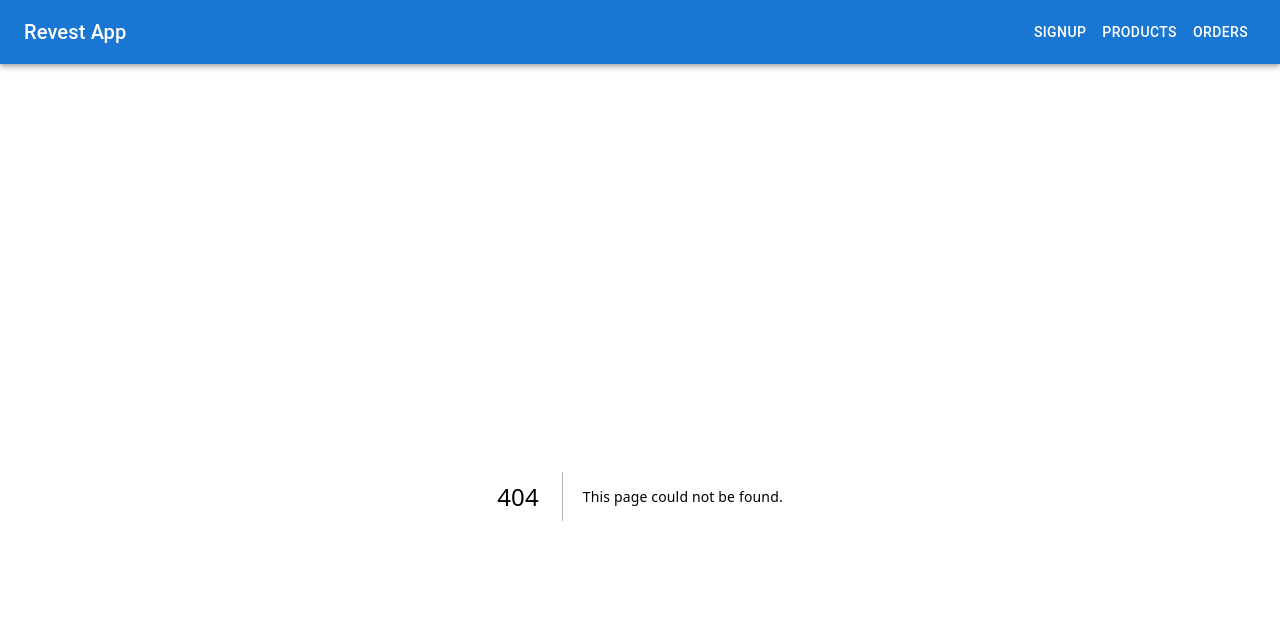
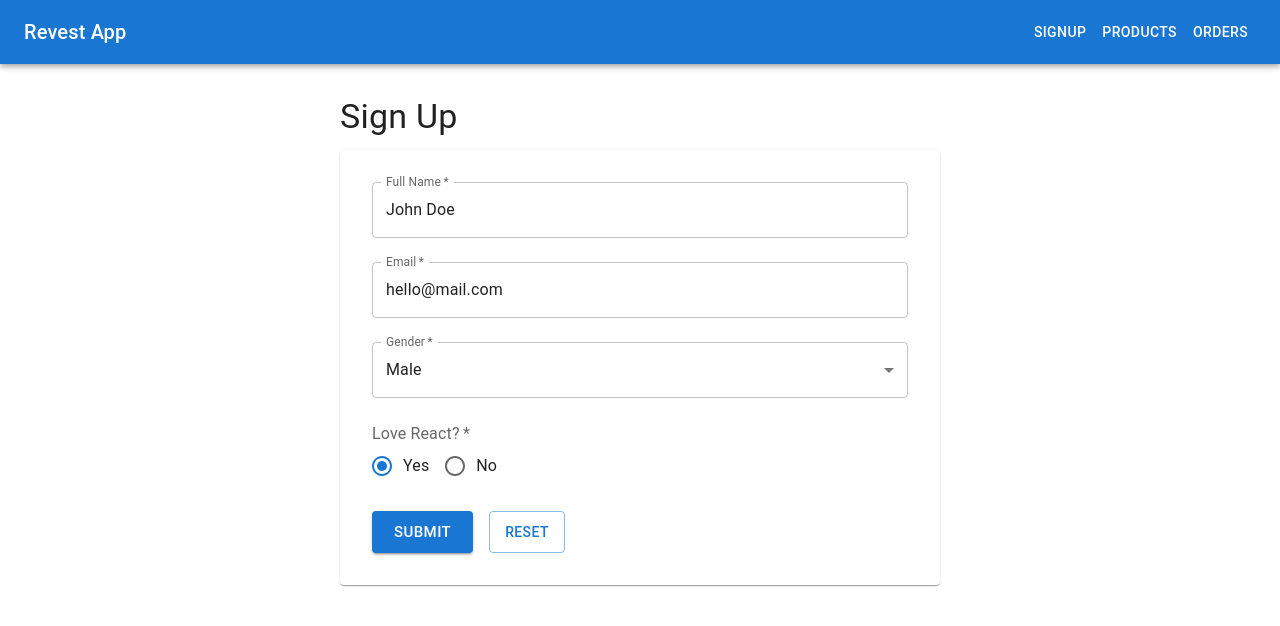
Before and after one commit to ig-ViraL/revest-task, a Next.js app in the folder packages/client/: page /signup in a window 1280 px wide. Before the commit this address had no page. Shown: the top 626 px of the page. Built offline with nearby package versions, Linux system fonts and the light colour scheme.

Commit message:
feat(client): add signup page with dynamic form engine

```diff
--- /dev/null
+++ b/packages/client/app/signup/page.tsx
@@ -0,0 +1,22 @@
+'use client';
+import { Typography, Paper, Box } from '@mui/material';
+import { DynamicForm } from '@/components/DynamicForm/DynamicForm';
+import formConfig from '@/config/form-config.json';
+import { FieldConfig } from '@/types/form';
+
+const fields = formConfig.data as FieldConfig[];
+
+export default function SignupPage() {
+  return (
+    <Box sx={{ maxWidth: 600, mx: 'auto' }}>
+      <Typography variant="h4" gutterBottom>Sign Up</Typography>
+      <Paper sx={{ p: 4 }}>
+        <DynamicForm
+          formId="signup"
+          fields={fields}
+          onSubmit={data => console.log('Signup submitted:', data)}
+        />
+      </Paper>
+    </Box>
+  );
+}
```
